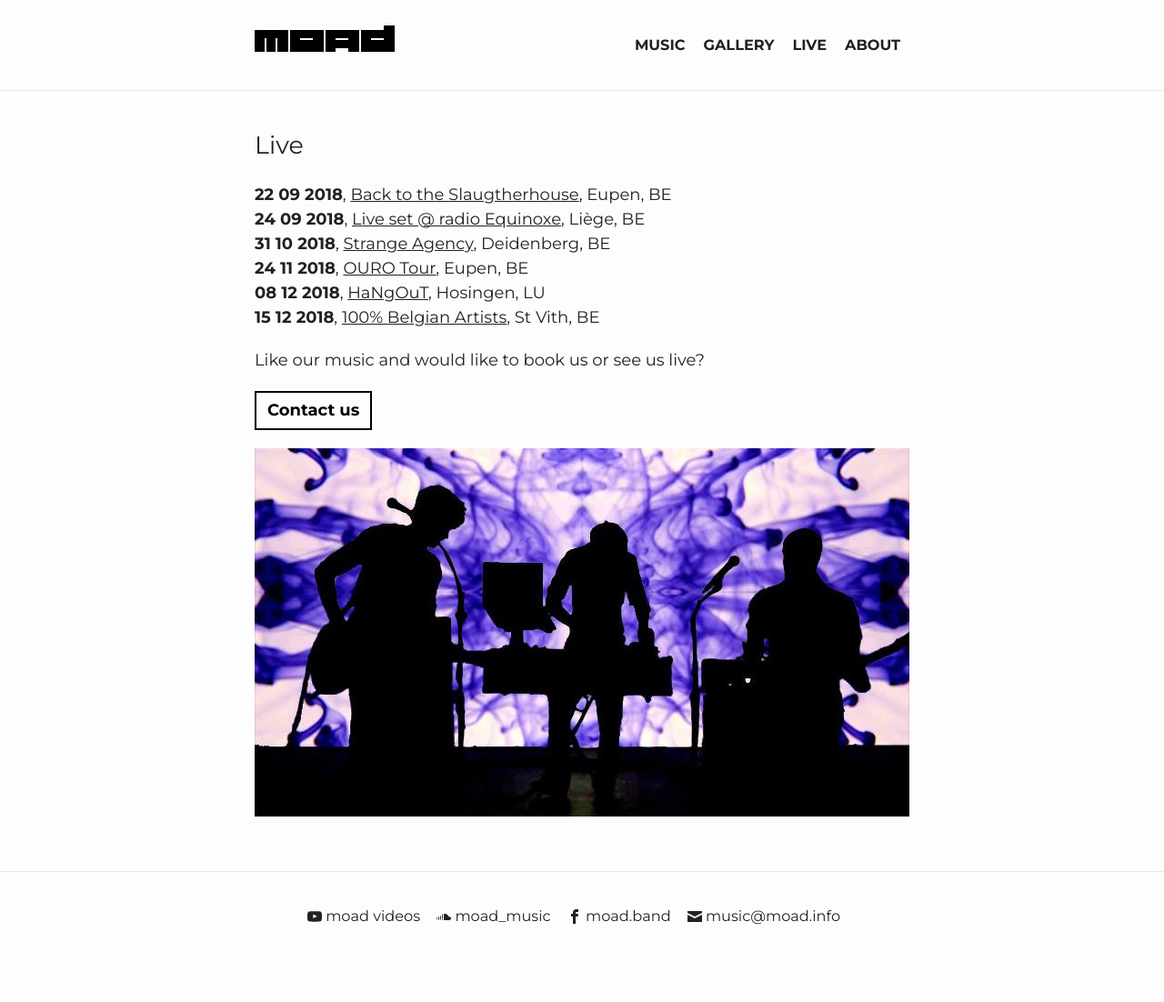
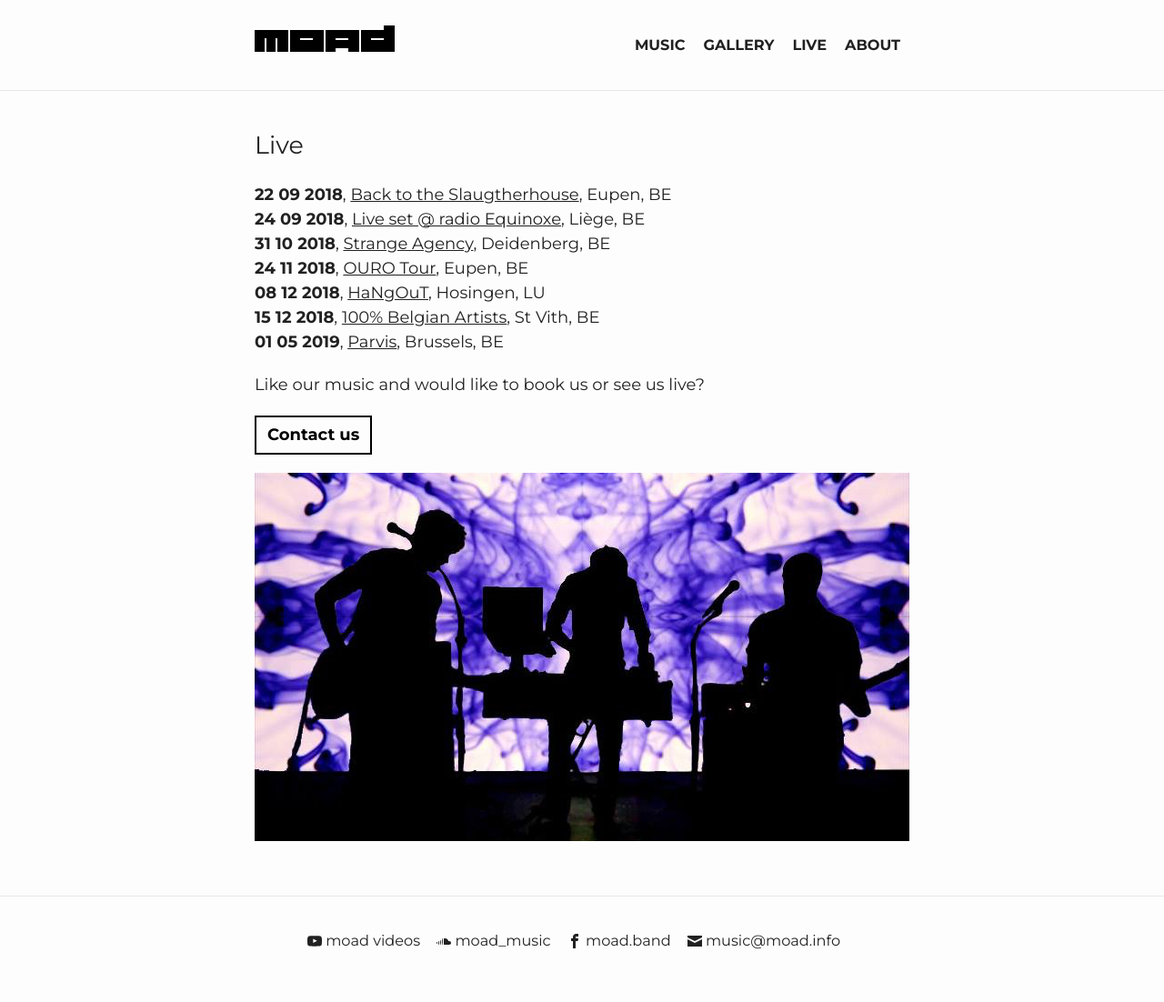
Before and after one commit to marcnoel/moad-site, a Jekyll site: the page built from live.html, in a window 1280 px wide. Shown: the whole page at 91% size. Built offline with Jekyll 4.4.1, drawn with Linux system fonts in a browser that asks for light colours; before the commit the page ends 1075 px from its top, so only the background shows below that.

Commit message:
Update live.html

```diff
--- a/live.html
+++ b/live.html
@@ -49,6 +49,9 @@
     <li><strong>15 12 2018</strong>,
     <a style="text-decoration:underline;" href="https://www.facebook.com/events/208433346653506/" target="_blank">100% Belgian Artists</a>, St Vith, BE</li>
 
+    <li><strong>01 05 2019</strong>,
+    <a style="text-decoration:underline;" href="http://pianofabriek.be/" target="_blank">Parvis</a>, Brussels, BE</li>
+
   </ul>
 
   <p>Like our music and would like to book us or see us live?</p>
```
